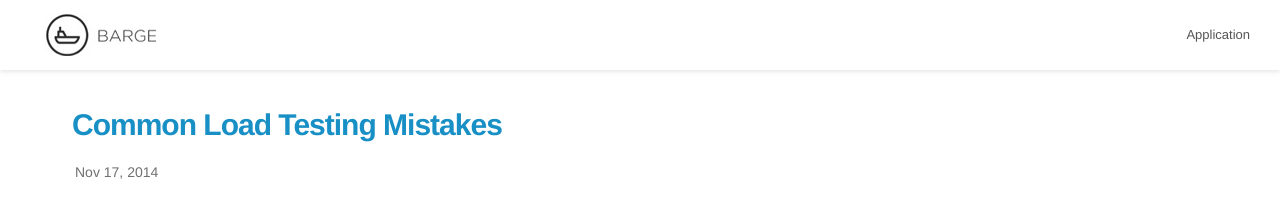
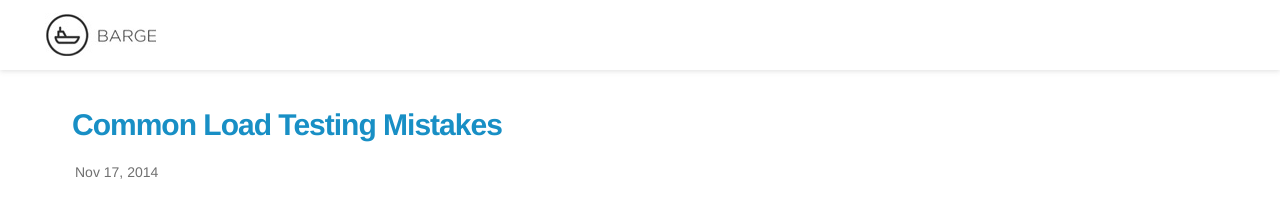
Before and after one commit to bargeapp/bargeapp.github.io, a Jekyll site: the page built from index.html, in a window 1280 px wide. Shown: the top 219 px of the page. Built offline with Jekyll 4.4.1, drawn with Linux system fonts in a browser that asks for light colours; nearby versions of some CDN libraries; some web fonts are replaced; comment, search, counter and statistics services are not loaded.

Commit message:
updated permalink path and point logo link to application

```diff
--- a/_config.yml
+++ b/_config.yml
@@ -11,5 +11,5 @@
 markdown: kramdown
 
 # Outputting
-permalink: pretty
+permalink: /:title
 paginate_path: /page/:num
--- a/_includes/head.html
+++ b/_includes/head.html
@@ -18,6 +18,6 @@
   window.analytics.page();
 </script>
 <script>
-  window.analytics.trackLink(document.getElementById('application'), 'Clicked from Blog to App')
+  window.analytics.trackLink(document.getElementById('logo'), 'Clicked from Blog to App')
 </script>
 </head>
--- a/_includes/header.html
+++ b/_includes/header.html
@@ -1,12 +1,7 @@
 <div id="header">
   <div id="nav">
-    <a href="/" id="logo" alt="Barge Logo">
+    <a href="https://www.bargeapp.com" id="logo" alt="Barge Logo">
       <img src="/images/barge-app-logo.jpg" width="112" height="44" alt="BargeApp" />
     </a>
-    <div id="cpanel">
-      <ul class="menu">
-        <li><a href="https://www.bargeapp.com" id="application">Application</a></span></li>
-      </ul>
-    </div>
   </div>
 </div>
```
